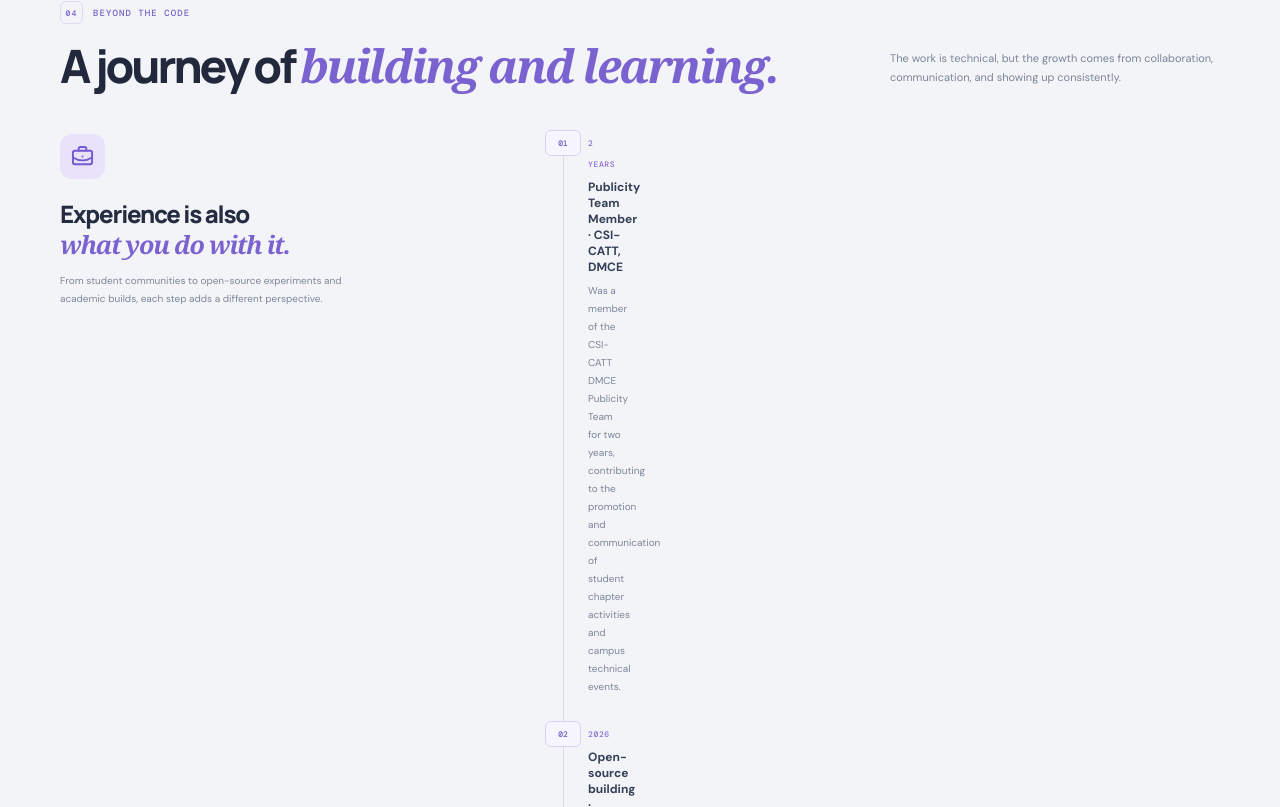
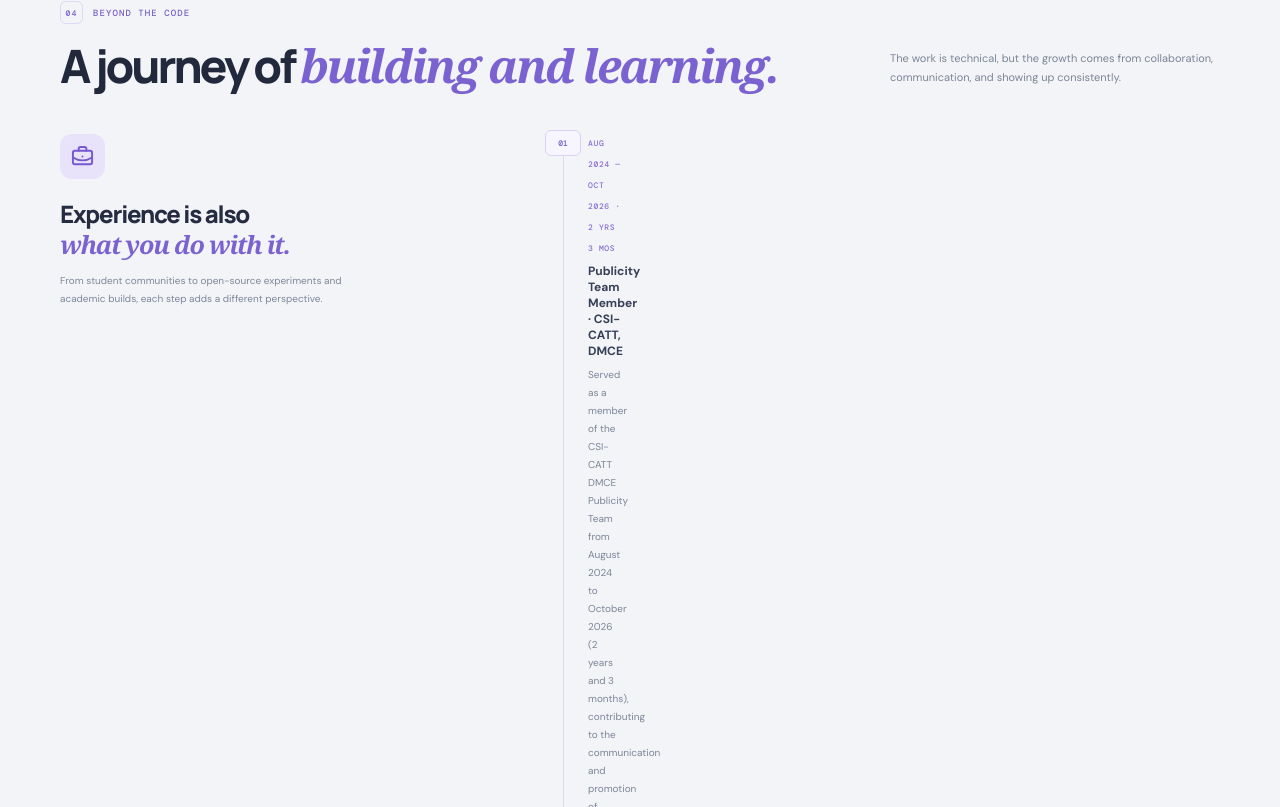
Before and after one commit to gauravbalade/gaurav-tech-universe, a React (Vite) app: page / in a window 1280 px wide. Shown: the part 3213-4020 px from the top of the page. Built offline with nearby package versions, Linux system fonts and the light colour scheme.

Commit message:
Add exact CSI-CATT publicity membership dates from LinkedIn

```diff
--- a/src/App.jsx
+++ b/src/App.jsx
@@ -43,9 +43,9 @@ const skills = [
 
 const journey = [
   {
-    date: '2 YEARS',
+    date: 'AUG 2024 — OCT 2026 · 2 YRS 3 MOS',
     title: 'Publicity Team Member · CSI-CATT, DMCE',
-    text: 'Was a member of the CSI-CATT DMCE Publicity Team for two years, contributing to the promotion and communication of student chapter activities and campus technical events.'
+    text: 'Served as a member of the CSI-CATT DMCE Publicity Team from August 2024 to October 2026 (2 years and 3 months), contributing to the communication and promotion of student chapter activities and campus technical events.'
   },
   {
     date: '2026',
@@ -66,7 +66,7 @@ const commandResponses = {
   projects: 'Two featured builds are available here: LazyDesk (open-source AI notes-to-actions MVP) and PropertySetu / PropertyDesk (academic property record and visit-management prototype).',
   lazydesk: 'LazyDesk is a local-first AI desk assistant. Its hosted preview uses deterministic demo mode; the Ollama model path is designed for local model testing. Try the live demo from the project card.',
   propertysetu: 'PropertySetu / PropertyDesk is an academic project for owner records, properties, addresses, visit requests, and status workflows. It is not an official government portal.',
-  journey: 'My journey includes two years as a member of the CSI-CATT DMCE Publicity Team, open-source experimentation with LazyDesk, and ongoing full-stack development with PropertySetu.',
+  journey: 'My journey includes membership of the CSI-CATT DMCE Publicity Team from August 2024 to October 2026 (2 years and 3 months), open-source experimentation with LazyDesk, and ongoing full-stack development with PropertySetu.',
   github: 'Open github.com/gauravbalade to explore my repositories, source code, and ongoing work.',
   leetcode: 'I practise problem solving on LeetCode. Open leetcode.com/u/gauravbalade/ to see my profile and activity.'
 }
```
